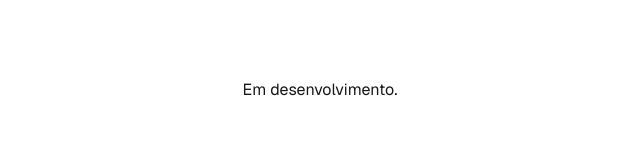
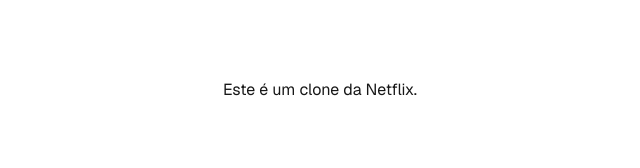
Before and after one commit to MiguelDeep/Netflix-test, a Next.js app: page / in a window 1280 px wide. Shown: the top 168 px of the page, without its empty margins (320-960 px from the left). Built offline with nearby package versions, Linux system fonts and the light colour scheme.

Commit message:
Testando em producao..

```diff
--- a/src/app/page.tsx
+++ b/src/app/page.tsx
@@ -1,7 +1,7 @@
 export default function Home() {
   return (
     <div className="grid grid-rows-[20px_1fr_20px] items-center justify-items-center min-h-screen p-8 pb-20 gap-16 sm:p-20 font-[family-name:var(--font-geist-sans)]">
-      <h1>Em desenvolvimento.</h1>
+      <h1>Este é um clone da Netflix.</h1>
     </div>
   );
 }
```
